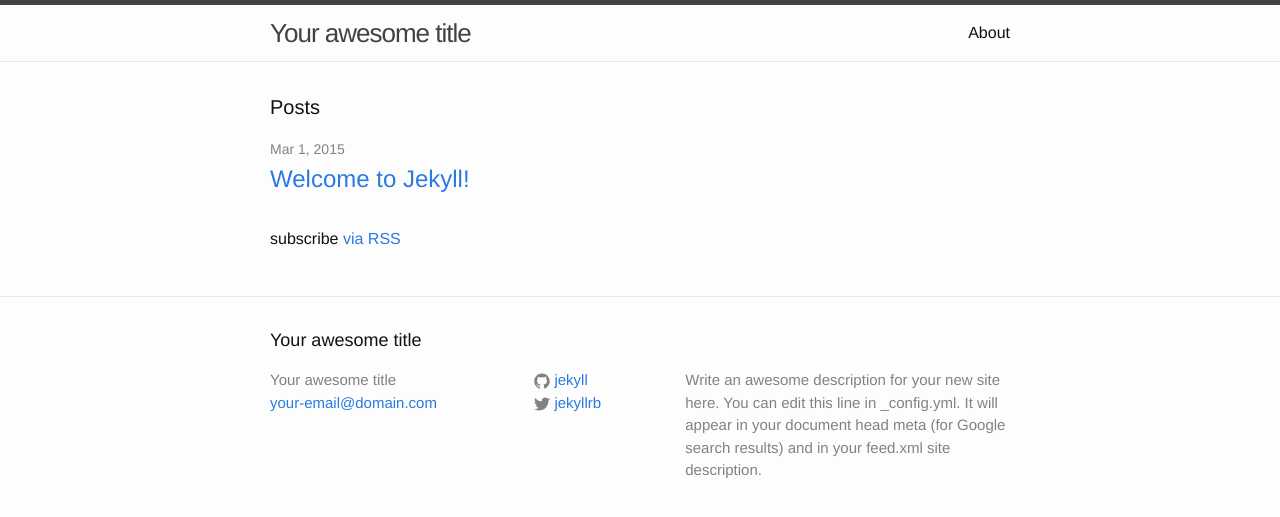
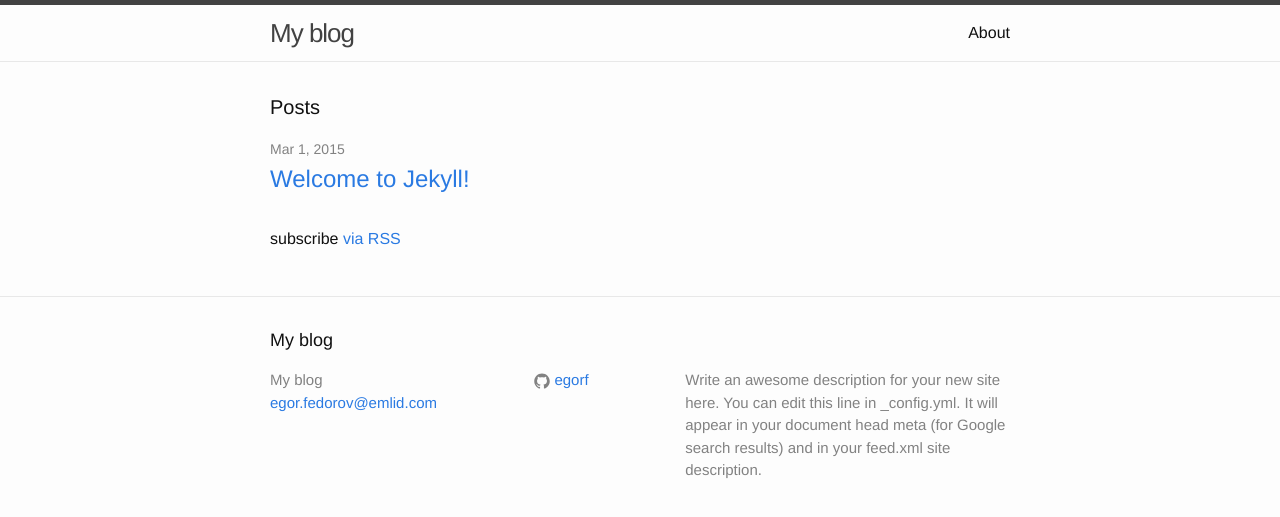
Before and after one commit to egorf/egorf.github.io, a Jekyll site: the page built from index.html, in a window 1280 px wide. Shown: the top 517 px of the page. Built offline with Jekyll 4.4.1, drawn with Linux system fonts in a browser that asks for light colours.

Commit message:
tweaked config

```diff
--- a/_config.yml
+++ b/_config.yml
@@ -1,14 +1,13 @@
 # Site settings
-title: Your awesome title
-email: your-email@domain.com
+title: My blog
+email: egor.fedorov@emlid.com
 description: > # this means to ignore newlines until "baseurl:"
   Write an awesome description for your new site here. You can edit this
   line in _config.yml. It will appear in your document head meta (for
   Google search results) and in your feed.xml site description.
 baseurl: "" # the subpath of your site, e.g. /blog/
-url: "http://yourdomain.com" # the base hostname & protocol for your site
-twitter_username: jekyllrb
-github_username:  jekyll
+url: "http://egorf.github.io" # the base hostname & protocol for your site
+github_username:  egorf
 
 # Build settings
 markdown: kramdown
```
